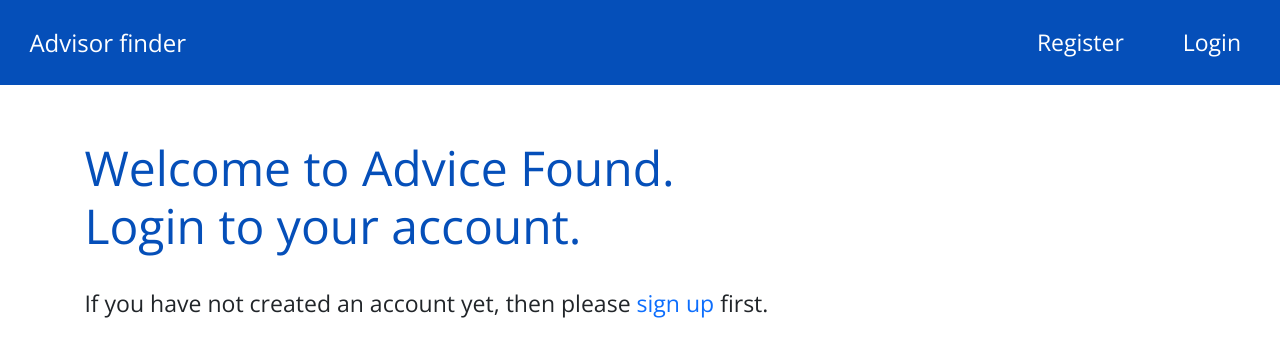
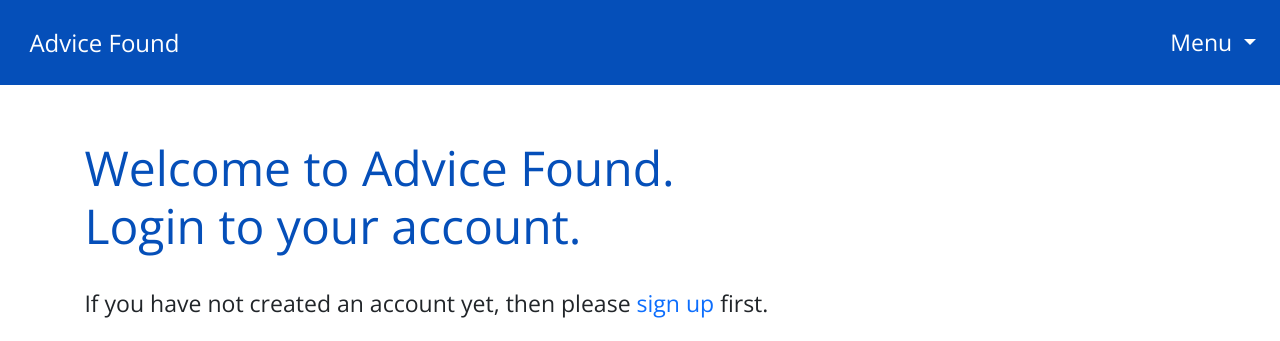
Before and after one commit to jannis-kiriasis/advisor-finder, a Django app: a page that uses templates/base.html in a window 1280 px wide. Shown: the top 341 px of the page. Run offline with Django 3.2, Linux system fonts and the light colour scheme; some libraries are stand-ins or nearby versions; some web fonts are replaced.

Commit message:
Create advisor profile page

```diff
--- a/advisor_finder/settings.py
+++ b/advisor_finder/settings.py
@@ -180,7 +180,6 @@ MEDIA_URL = '/media/'
 DEFAULT_FILE_STORAGE = 'cloudinary_storage.storage.MediaCloudinaryStorage'
 
 
-
 # Default primary key field type
 # https://docs.djangoproject.com/en/3.2/ref/settings/#default-auto-field
 
@@ -194,4 +193,4 @@ MESSAGE_TAGS = {
         messages.SUCCESS: 'alert-success',
         messages.WARNING: 'alert-warning',
         messages.ERROR: 'alert-danger',
- }
+}
--- a/advisor_finder/urls.py
+++ b/advisor_finder/urls.py
@@ -19,7 +19,7 @@ from django.urls import path, include
 urlpatterns = [
     path('admin/', admin.site.urls),
     path('accounts/', include('allauth.urls')),
-    path('signup/', include('advisors.urls')),
+    path('advisors/', include('advisors.urls')),
 
     path('', include('home.urls')),
 ]
--- a/advisors/urls.py
+++ b/advisors/urls.py
@@ -2,6 +2,10 @@ from django.contrib import admin
 from django.urls import path
 from . import views
 
+
 urlpatterns = [
-    path('advisor/', views.advisor_signup, name='signup'),
+
+    path('signup/', views.advisor_signup, name='signup'),
+    path('profile/', views.advisor_profile, name='profile'),
+
 ]
--- a/static/css/base.css
+++ b/static/css/base.css
@@ -108,18 +108,23 @@ label {
 
 /* Navigation */
 
-nav {
+nav,
+.dropdown-menu {
     background-color: var(--liberty);
 }
 
 .navbar-brand,
-nav > div > ul > li > a {
+nav > div > ul > li > a,
+.nav-link,
+.dropdown-item {
     color: #ffffff;
     display: block;
     padding: 15px;
 }
 
-nav > div > ul > li > a:hover {
+nav > div > ul > li > a:hover,
+.nav-link:hover,
+.dropdown-item:hover {
     color: var(--liberty);
     background-color: #ffffff;
 }
--- a/templates/base.html
+++ b/templates/base.html
@@ -33,44 +33,49 @@
     </head>
     <body>
         <header>
-            <nav class="navbar">
+            <nav class="navbar navbar-expand-lg">
 
-                <div class="container-xxl align-items-center">
-                    <a class="navbar-brand" href="{% url 'home' %}">Advisor finder</a>
+                <div class="container-fluid container-xxl">
 
-                    {% if user.is_authenticated %}
+                    <a class="navbar-brand" href="{% url 'home' %}">Advice Found</a>
 
-                    <ul class="d-flex flex-row my-0">
-                        <li class="px-2 list-inline-item">
-                            <a href="{% url 'account_signup' %}">
-                                For later
-                            </a>
 
-                        </li>
-                        <li class="px-2 list-inline-item">
-                            <a href="{% url 'account_logout' %}">
-                                Logout
-                            </a>
-                        </li>
-                    </ul>
+                    <button class="navbar-toggler " type="button" data-bs-toggle="collapse"
+                        data-bs-target="#navbarNavDarkDropdown" aria-controls="navbarNavDarkDropdown"
+                        aria-expanded="false" aria-label="Toggle navigation">
+                        <span class="navbar-toggler-icon"></span>
+                    </button>
 
-                    {% else %}
+                    <div class="collapse navbar-collapse justify-content-end" id="navbarNavDarkDropdown">
+                        <ul class="navbar-nav d-flex flex-row">
+                            <li class="nav-item dropdown">
+                                <a class="nav-link dropdown-toggle" href="#" id="navbarDarkDropdownMenuLink"
+                                    role="button" data-bs-toggle="dropdown" aria-expanded="false">
+                                    Menu
+                                </a>
+                                <ul class="dropdown-menu dropdown-menu-dark"
+                                    aria-labelledby="navbarDarkDropdownMenuLink">
 
-                    <ul class="d-flex flex-row my-0">
-                        <li class="px-2 list-inline-item">
-                            <a href="{% url 'account_signup' %}">
-                                Register
-                            </a>
+                                    {% if user.is_authenticated %}
 
-                        </li>
-                        <li class="px-2 list-inline-item">
-                            <a href="{% url 'account_login' %}">
-                                Login
-                            </a>
-                        </li>
-                    </ul>
+                                    <li><a class="dropdown-item" href="{% url 'profile' %}">Profile</a></li>
+                                    <li><a class="dropdown-item" href="#">Clients</a></li>
+                                    <li><a class="dropdown-item" href="#">Appointments</a></li>
+                                    <li><a class="dropdown-item" href="{% url 'account_logout' %}">Logout</a></li>
 
-                    {% endif %}
+                                    {% else %}
+
+                                    <li><a class="dropdown-item" href="{% url 'account_signup' %}">Register</a></li>
+                                    <li><a class="dropdown-item" href="{% url 'account_login' %}">Login</a></li>
+
+                                    {% endif %}
+
+                                </ul>
+                            </li>
+                        </ul>
+                    </div>
+
+                </div>
 
             </nav>
         </header>
```
Also changed, not shown: advisors/templates/advisors/profile.html (added, +46 -0 lines), advisors/views.py (+25 -1 lines), advisors/models.py (line endings or trailing spaces).
